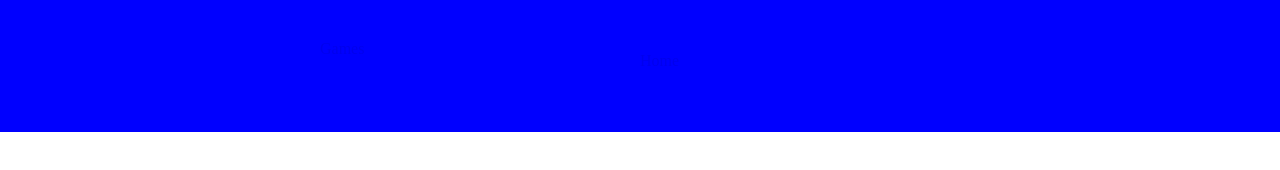
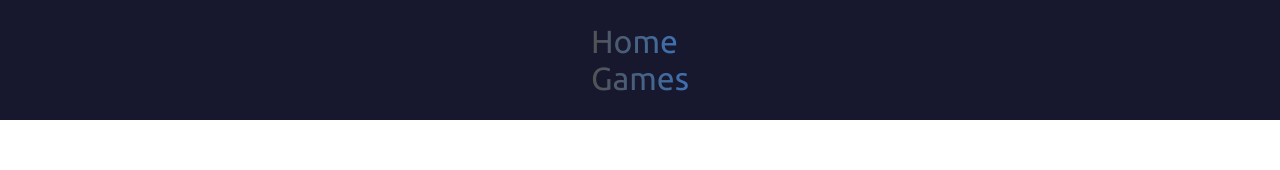
Before and after one commit to Iceberg-Network/iceberg-proxy, a plain HTML site: page navbar.html in a window 1280 px wide. Drawn offline with Linux system fonts and the light colour scheme.

Commit message:
navbar fix

```diff
--- a/css/navbar.css
+++ b/css/navbar.css
@@ -1,35 +1,47 @@
-#gamesnavthingy{
-    text-decoration: none;
-    padding-left: 25%;
-    position: fixed;
-    z-index: 9;
-    top: 5vh;
+*
+{
+    margin: 0;
+    padding: 0;
+    box-sizing: border-box;
+    overflow-x: hidden;
+    &::-webkit-scrollbar
+    {
+        display: none;
+    }
 }
-#homeButton {
-    text-decoration: none;
-    position: fixed;
-    top: 6.5vh;
-    z-index: 9;
+body
+{
+    div
+    {
+        display: flex;
+        flex-direction: row;
+        align-items: center;
+        justify-content: center;
+        gap: 40px;
+        background: rgb(23, 23, 45);
+        width: 100%;
+        height: 15vh;
+        ul[class="menu"]
+        {
+            li
+            {
+                list-style: none;
+                a
+                {
+                    text-decoration: none;
+                    background: linear-gradient(to right, #525252, #3d72b4);
+                    background-clip: text;
+                    color: transparent;
+                    font-size: 32px;
+                    font-weight: 400;
+                    font-family: 'Ubuntu', sans-serif;
+                    transition: 0.4s cubic-bezier(0.86, 0, 0.07, 1);
+                    &:hover
+                    {
+                        transform: scale(+1.14);
+                    }
+                }
+            }
+        }
+    }
 }
-
-#body {
-    margin:0;
-}
-#navbarBackground{
-	background-color: blue;
-	width: 100%;
-	height: 17.5vh;
-	z-index: 5;
-	position: fixed;
-	top: -1vh;
-}
-#body{
-	margin:0;
-}
-.noscrolling {
-    overflow:auto
-}
-.navbar{
-    font-family: "Poppins", "sans-serif";
-    font-style: normal;
-}
--- a/navbar.html
+++ b/navbar.html
@@ -2,12 +2,17 @@
 <!DOCTYPE html>
 <head>
 	<link rel="stylesheet" type="text/css" href ="css/navbar.css">
+	<link rel="preconnect" href="https://fonts.googleapis.com">
+	<link rel="preconnect" href="https://fonts.gstatic.com" crossorigin>
+	<link href="https://fonts.googleapis.com/css2?family=Ubuntu:ital,wght@0,300;0,400;0,500;0,700;1,300;1,400;1,500;1,700&display=swap" rel="stylesheet">
 </head>
-<body id="body">
-	<div id="navbarBackground"></div>
-	<center>
-    <a href="../index.html" id="homeButton">Home</a>
-	</center>
-	<a href="../games.html" id="gamesnavthingy">Games</a>
+<body>
+	<div>
+		<!--Logo placeholder-->
+		<ul class="menu">
+			<li><a href="/">Home</a></li>
+			<li><a href="/games.html">Games</a></li>
+		</ul>
+	</div>
 </body>
 </html>
```
Also changed, not shown: index.html (+15 -1 lines).
